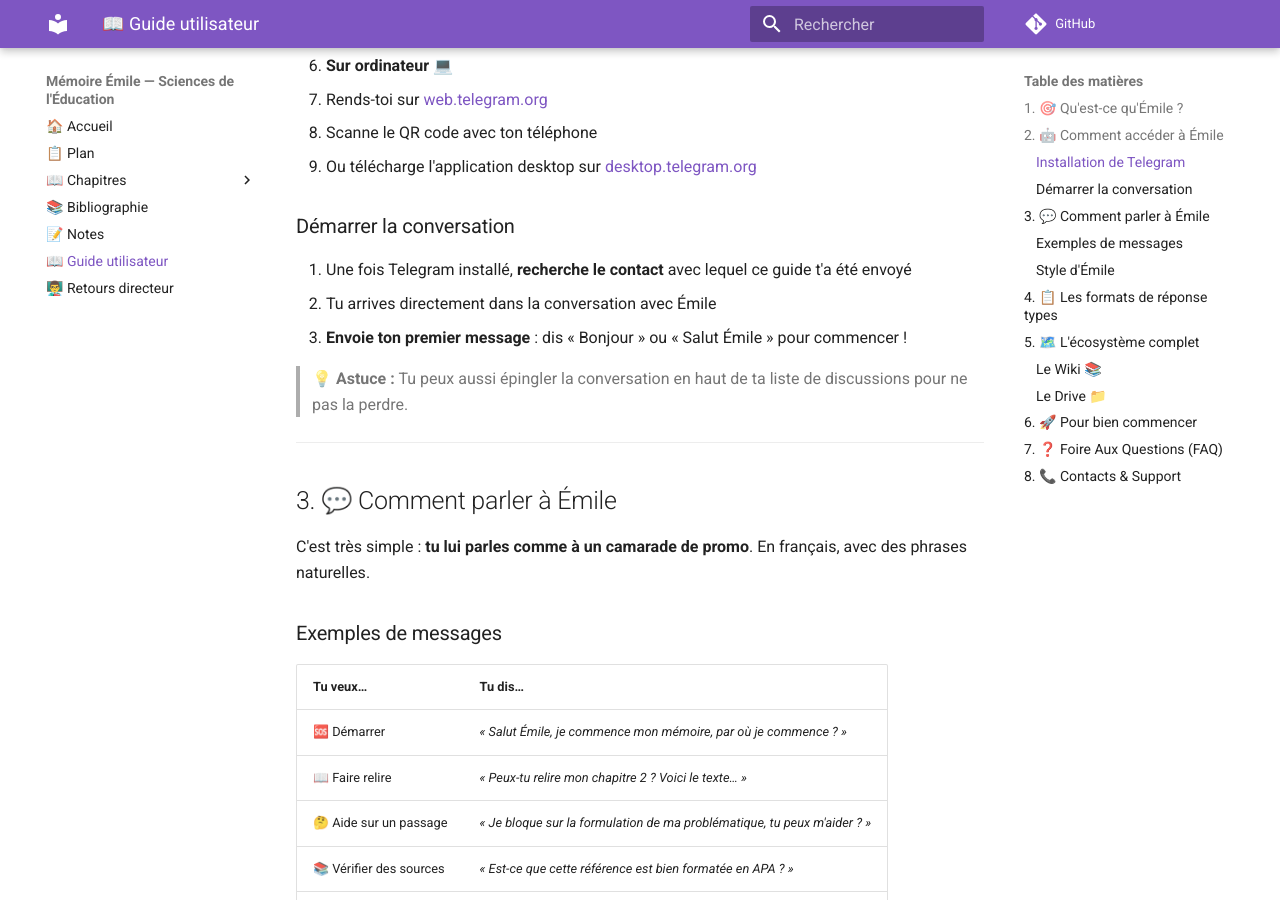
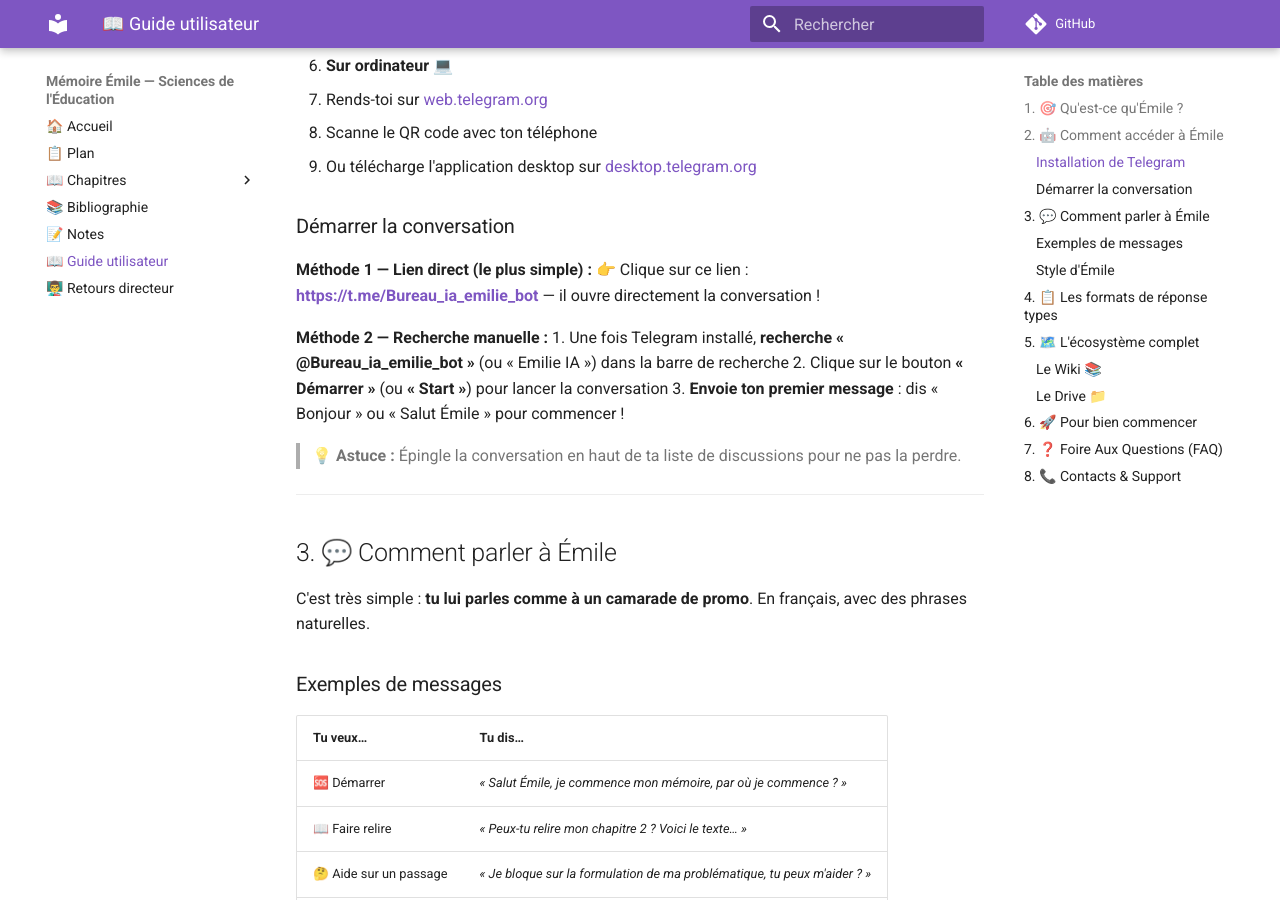
Before and after one commit to christophedanhier-hash/emile-wiki, an MkDocs documentation site: the page built from docs/guide-utilisateur.md, in a window 1280 px wide and 900 px high, scrolled down 936 px. Built offline with MkDocs 1.6.1 and Material for MkDocs 9.7.7, drawn with Linux system fonts in a browser that asks for light colours; comment, search, counter and statistics services are not loaded; some of the changed text lies outside the part shown.

Commit message:
Ajout du nom du bot Telegram (@Bureau_ia_emilie_bot) dans le guide

```diff
--- a/docs/guide-utilisateur.md
+++ b/docs/guide-utilisateur.md
@@ -41,11 +41,15 @@ Bienvenue ! Ce guide t'explique tout ce que tu dois savoir pour utiliser **Émil
 
 ### Démarrer la conversation
 
-1. Une fois Telegram installé, **recherche le contact** avec lequel ce guide t'a été envoyé
-2. Tu arrives directement dans la conversation avec Émile
+**Méthode 1 — Lien direct (le plus simple) :**
+👉 Clique sur ce lien : **[https://t.me/Bureau_ia_emilie_bot](https://t.me/Bureau_ia_emilie_bot)** — il ouvre directement la conversation !
+
+**Méthode 2 — Recherche manuelle :**
+1. Une fois Telegram installé, **recherche « @Bureau_ia_emilie_bot »** (ou « Emilie IA ») dans la barre de recherche
+2. Clique sur le bouton **« Démarrer »** (ou **« Start »**) pour lancer la conversation
 3. **Envoie ton premier message** : dis « Bonjour » ou « Salut Émile » pour commencer !
 
-> 💡 **Astuce :** Tu peux aussi épingler la conversation en haut de ta liste de discussions pour ne pas la perdre.
+> 💡 **Astuce :** Épingle la conversation en haut de ta liste de discussions pour ne pas la perdre.
 
 ---
 
@@ -111,7 +115,7 @@ Tes fichiers sont stockés dans un dossier Google Drive partagé. C'est là que
 
 Voici les étapes recommandées :
 
-1. **📱 Installe Telegram** et rejoins la conversation
+1. **📱 Installe Telegram** et rejoins la conversation avec [@Bureau_ia_emilie_bot](https://t.me/Bureau_ia_emilie_bot)
 2. **👋 Dis bonjour** à Émile
 3. **📋 Partage ton sujet** de mémoire (même en quelques mots)
 4. **📝 Envoie ton plan** ou le début de ton introduction
```
